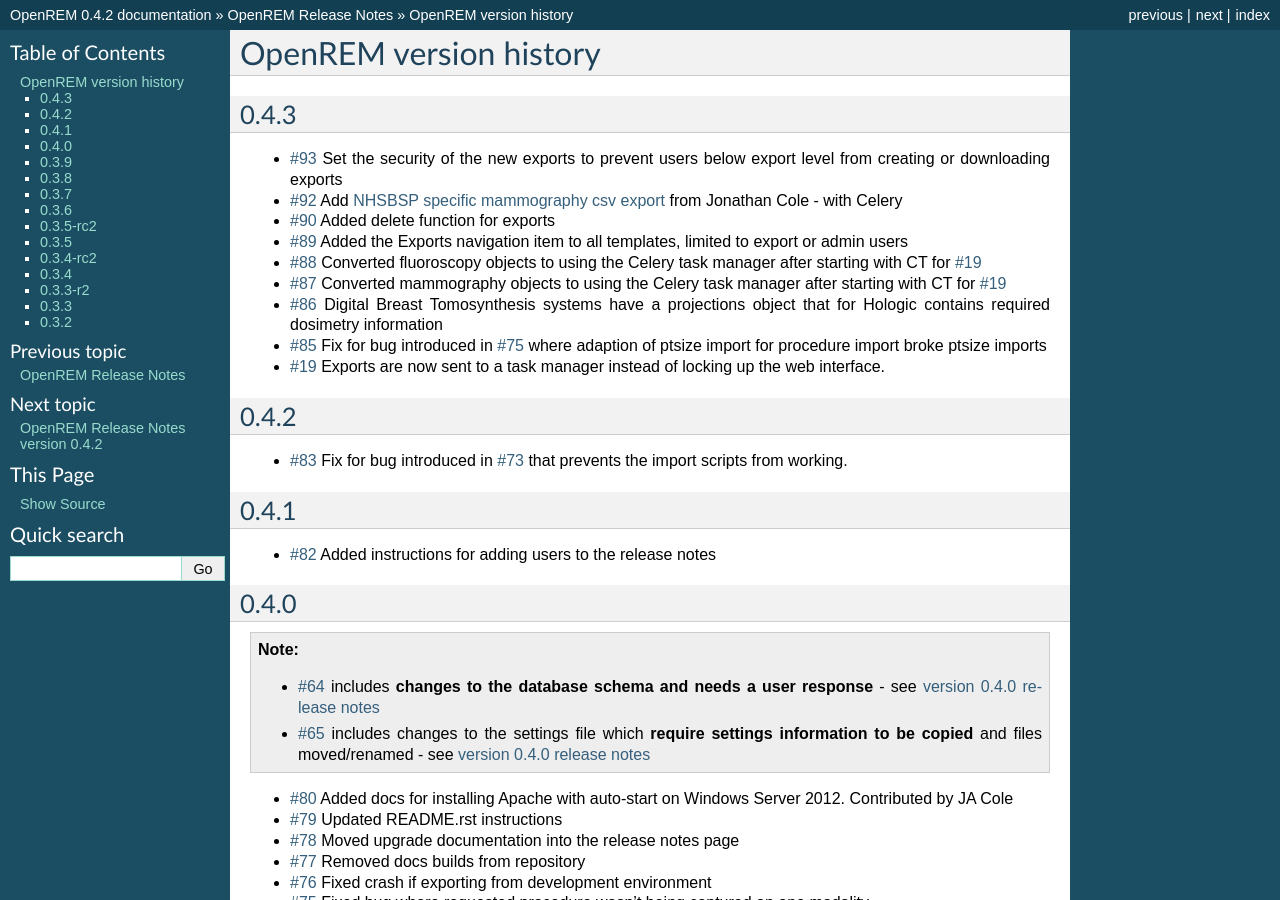
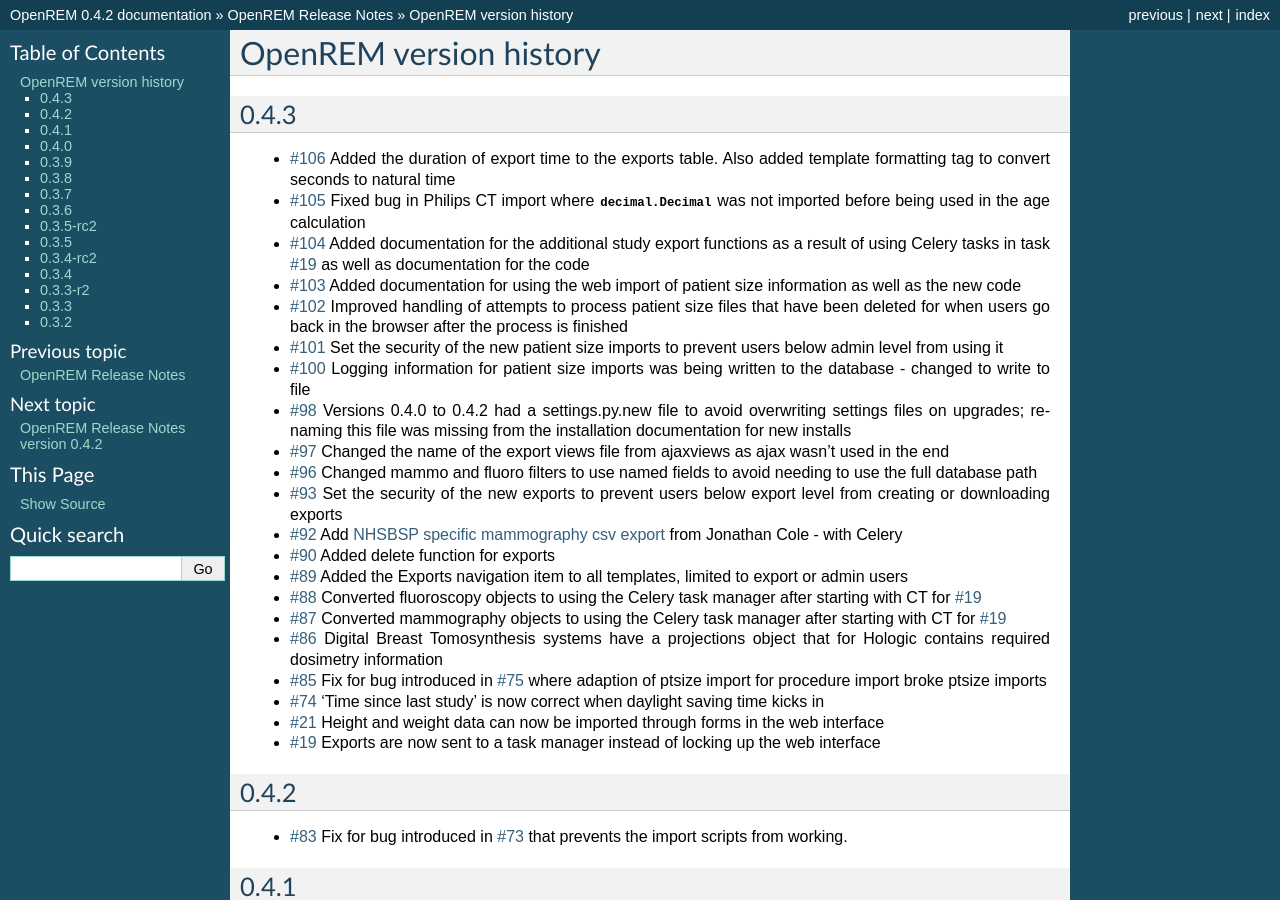
Before and after one commit to ckswilliams/modOpenREM, a Sphinx documentation site: the page built from docs/changes.rst, in a window 1280 px wide and 900 px high. Built offline with Sphinx 7.4.7, drawn with Linux system fonts in a browser that asks for light colours.

Commit message:
Added all the completed tasks to the changes log.

```diff
--- a/docs/changes.rst
+++ b/docs/changes.rst
@@ -5,6 +5,16 @@
 0.4.3
 ------
 
+* `#106`_  Added the duration of export time to the exports table. Also added template formatting tag to convert seconds to natural time
+* `#105`_  Fixed bug in Philips CT import where :py:class:`decimal.Decimal` was not imported before being used in the age calculation
+* `#104`_  Added documentation for the additional study export functions as a result of using Celery tasks in task `#19`_ as well as documentation for the code
+* `#103`_  Added documentation for using the web import of patient size information as well as the new code
+* `#102`_  Improved handling of attempts to process patient size files that have been deleted for when users go back in the browser after the process is finished
+* `#101`_  Set the security of the new patient size imports to prevent users below admin level from using it
+* `#100`_  Logging information for patient size imports was being written to the database - changed to write to file
+* `#98`_   Versions 0.4.0 to 0.4.2 had a settings.py.new file to avoid overwriting settings files on upgrades; renaming this file was missing from the installation documentation for new installs
+* `#97`_   Changed the name of the export views file from ajaxviews as ajax wasn't used in the end
+* `#96`_   Changed mammo and fluoro filters to use named fields to avoid needing to use the full database path
 * `#93`_   Set the security of the new exports to prevent users below export level from creating or downloading exports
 * `#92`_   Add `NHSBSP specific mammography csv export`_ from Jonathan Cole - with Celery
 * `#90`_   Added delete function for exports
@@ -13,7 +23,9 @@
 * `#87`_   Converted mammography objects to using the Celery task manager after starting with CT for `#19`_
 * `#86`_   Digital Breast Tomosynthesis systems have a projections object that for Hologic contains required dosimetry information
 * `#85`_   Fix for bug introduced in `#75`_ where adaption of ptsize import for procedure import broke ptsize imports
-* `#19`_   Exports are now sent to a task manager instead of locking up the web interface.
+* `#74`_   'Time since last study' is now correct when daylight saving time kicks in
+* `#21`_   Height and weight data can now be imported through forms in the web interface
+* `#19`_   Exports are now sent to a task manager instead of locking up the web interface
 
 
 0.4.2
```
